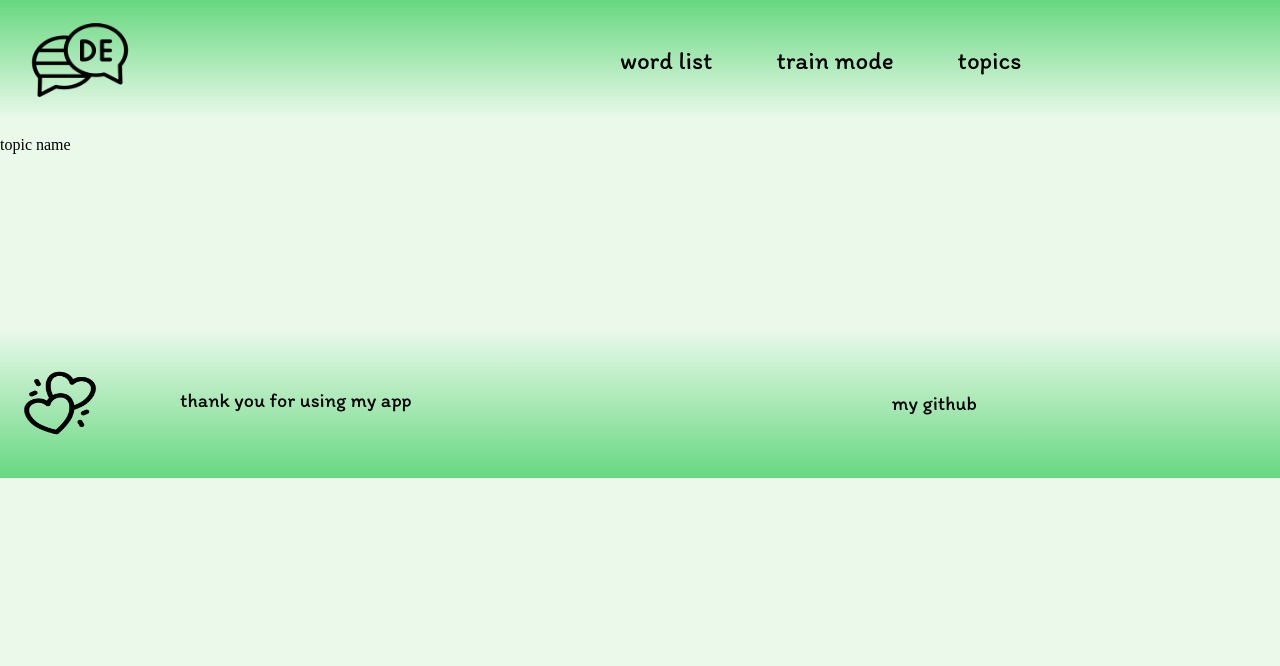
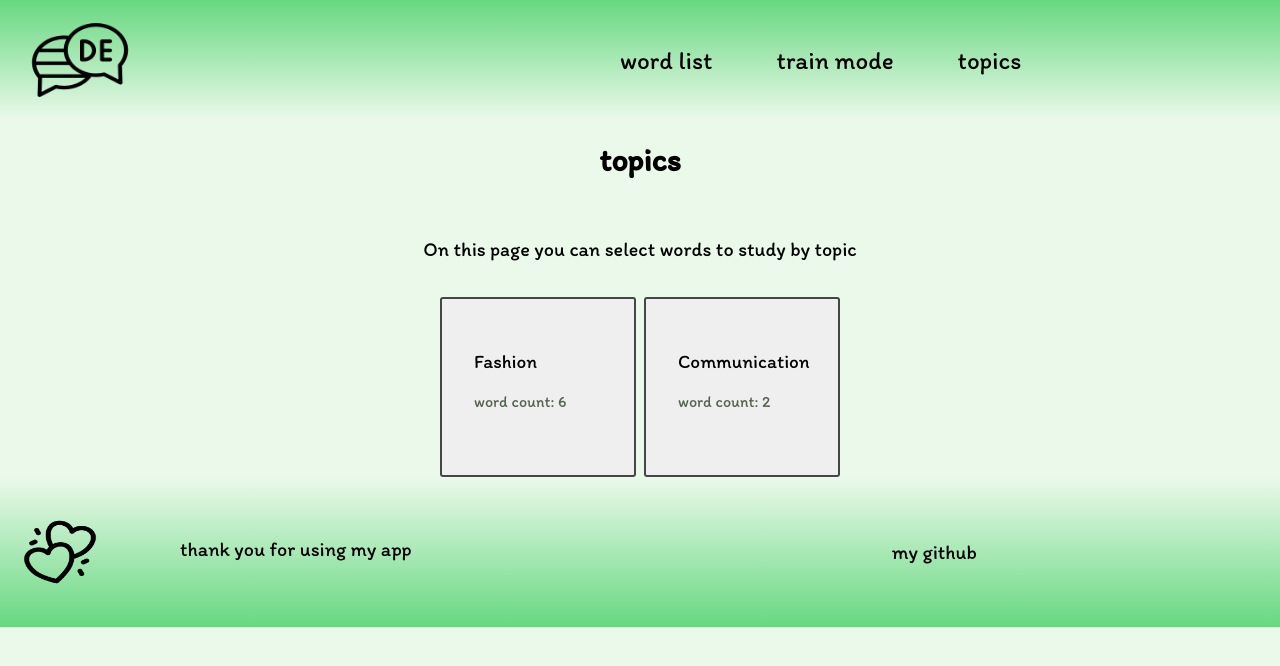
Before and after one commit to anastasiadergaeva/german-words, a React (Create React App) app: page /topics in a window 1280 px wide. Shown: the top 666 px of the page. Built offline with nearby package versions, Linux system fonts and the light colour scheme.

Commit message:
topics page

```diff
--- a/src/components/TopicCard/TopicCard.jsx
+++ b/src/components/TopicCard/TopicCard.jsx
@@ -1,9 +1,10 @@
 import styles from './TopicCard.module.scss';
 
-export default function TopicCard() {
+export default function TopicCard({ topic }) {
     return (
         <div className={styles.card}>
-            <p>topic name</p>
+            <p className={styles.card__topic}>{topic.topic}</p>
+            <p className={styles.card__count}>word count: {topic.words.length}</p>
         </div>
     );
 }
--- a/src/components/TopicCard/TopicCard.module.scss
+++ b/src/components/TopicCard/TopicCard.module.scss
@@ -1,4 +1,20 @@
+@import '../../variables.scss';
+@import url('https://fonts.googleapis.com/css2?family=Itim&display=swap');
+
 .card {
-    width: 10em;
-    height: 12em;
+    padding: 2em;
+    background-color: $maingrey;
+    border: 2px solid rgb(70, 70, 70);
+    border-radius: 3px;
+    width: 8em;
+    height: 7em;
+
+    &__topic {
+        font-size: 1.2em;
+    }
+
+    &__count {
+        font-size: 1em;
+        color: rgb(83, 99, 78);
+    }
 }
--- a/src/pages/TopicsPage/TopicsPage.jsx
+++ b/src/pages/TopicsPage/TopicsPage.jsx
@@ -1,9 +1,19 @@
 import TopicCard from "../../components/TopicCard/TopicCard";
+import styles from "./TopicsPage.module.scss";
+import words from '../../data/words.json';
 
 export default function TopicsPage() {
     return (
-        <main>
-            <TopicCard />
+        <main className={styles.main}>
+            <h1>topics</h1>
+            <p className={styles.description}>On this page you can select words to study by topic</p>
+            <div className={styles.topics}>
+                {words.map(wordtheme => {
+                    return <TopicCard
+                        key={wordtheme.id}
+                        topic={wordtheme} />
+                })}
+            </div>
         </main>
     );
 }
--- a/src/pages/TopicsPage/TopicsPage.module.scss
+++ b/src/pages/TopicsPage/TopicsPage.module.scss
@@ -0,0 +1,20 @@
+@import '../../variables.scss';
+@import url('https://fonts.googleapis.com/css2?family=Itim&display=swap');
+
+.main {
+    display: flex;
+    flex-direction: column;
+    gap: 1em;
+    align-items: center;
+    font-family: "Itim", cursive;
+}
+
+.topics {
+    display: flex;
+    flex-flow: row wrap;
+    gap: 0.5em;
+}
+
+.description {
+    font-size: 20px;
+}
```
Also changed, not shown: src/components/TrainMode/TrainMode.jsx (+0 -8 lines).
